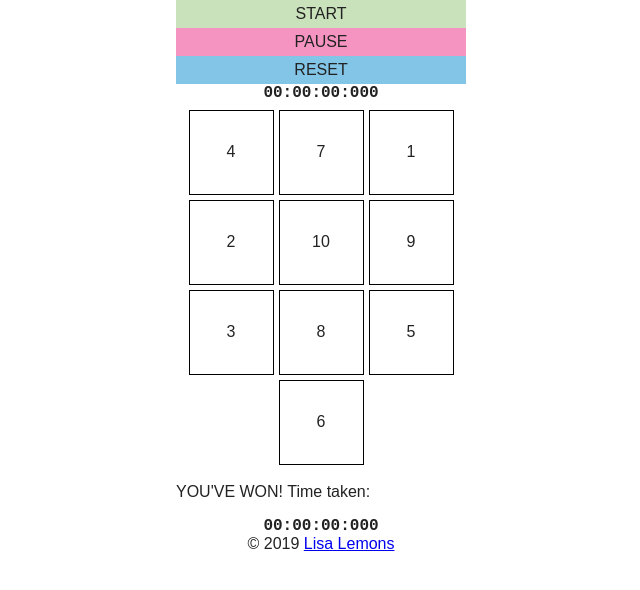
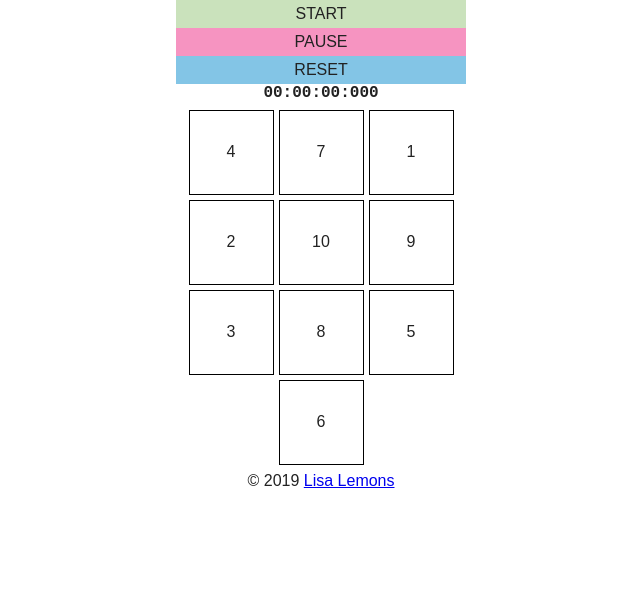
Before and after one commit to DerekDenHartigh/memory-game-angular-js, a website with bundled scripts: page app/index.html in a window 1280 px wide. Shown: the whole page, without its empty margins (319-959 px from the left). Built offline with nearby package versions, Linux system fonts and the light colour scheme.

Commit message:
Hiding the 'modal'

```diff
--- a/app/modules/game/game.html
+++ b/app/modules/game/game.html
@@ -16,7 +16,6 @@
         class="card"
         order="card.order"></card>
 </div>
-<div class="modal"> <!--  ng-if="ctrl.won"> -->
-  <p>YOU'VE WON! Time taken: </p>
-  <game-timer timer="ctrl.timer"></game-timer>
+<div ng-if="ctrl.won">
+  YOU'VE WON! Time: <game-timer timer="ctrl.timer"></game-timer>
 </div>
```
